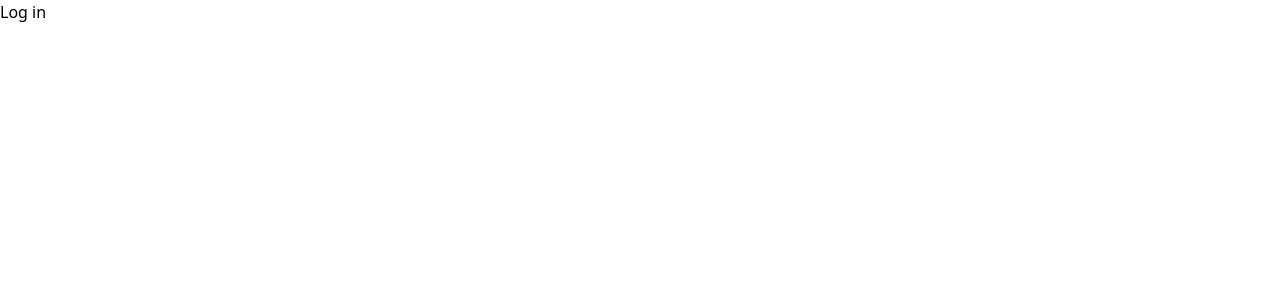
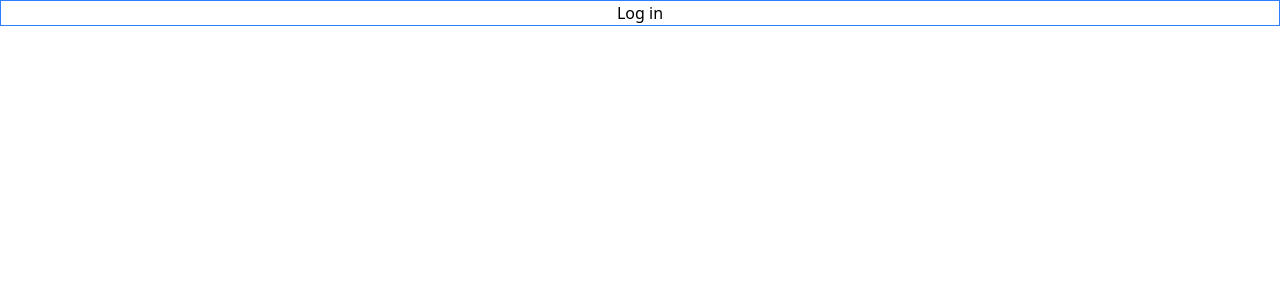
Before and after one commit to UTEQDPIDT/project-management-platform, a Next.js app in the folder apps/web/: page / in a window 1280 px wide. Shown: the top 300 px of the page. Built offline with nearby package versions, Linux system fonts and the light colour scheme.

Commit message:
remove web container

```diff
--- a/apps/web/app/page.tsx
+++ b/apps/web/app/page.tsx
@@ -8,7 +8,7 @@ export default function Home() {
 
   return (
     <div>
-      <main>
+      <main className="flex justify-center items-center border border-blue-500 w-full h-full">
         <Button onClick={handleGoogleLogin}>Log in</Button>
       </main>
     </div>
--- a/apps/web/next.config.js
+++ b/apps/web/next.config.js
@@ -1,8 +1,9 @@
 /** @type {import('next').NextConfig} */
 const nextConfig = {
-    allowedDevOrigins: ['http://localhost:3000'],
-    // Enable standalone output for Docker
-    output: 'standalone',
+  allowedDevOrigins: ['http://localhost:3000'],
+  // Enable standalone output for Docker
+  //   output: 'standalone', <- only for production builds
+  transpilePackages: ['@repo/ui'],
 };
 
 export default nextConfig;
```
Also changed, not shown: packages/ui/README.md, 2 other files (tests, documents, lock files or other folders).
